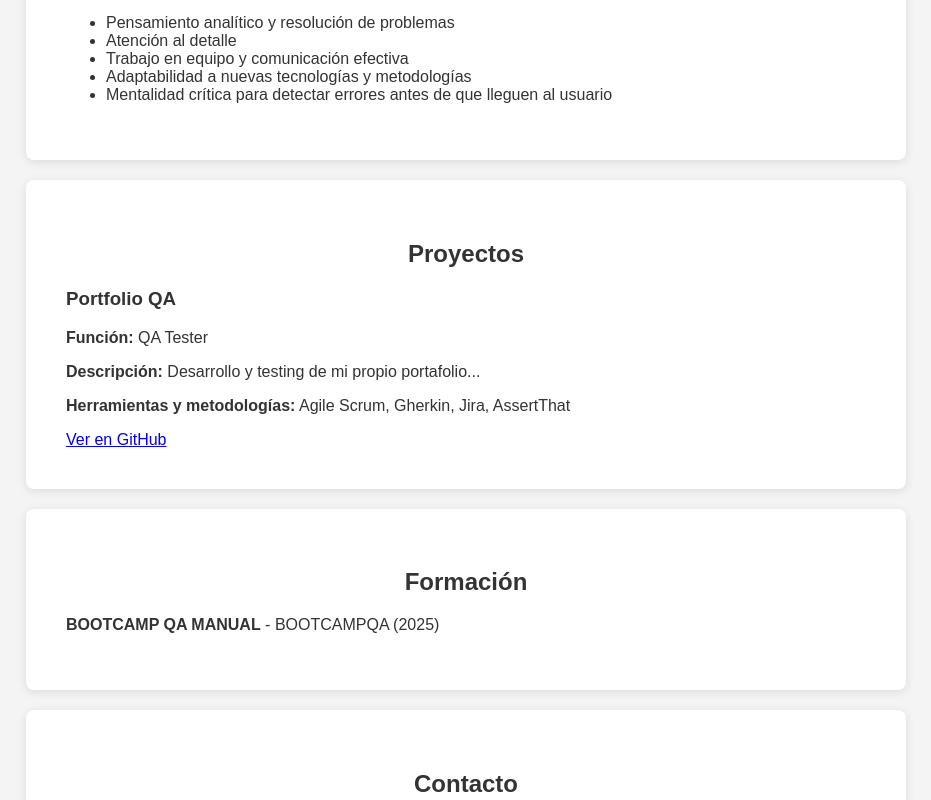
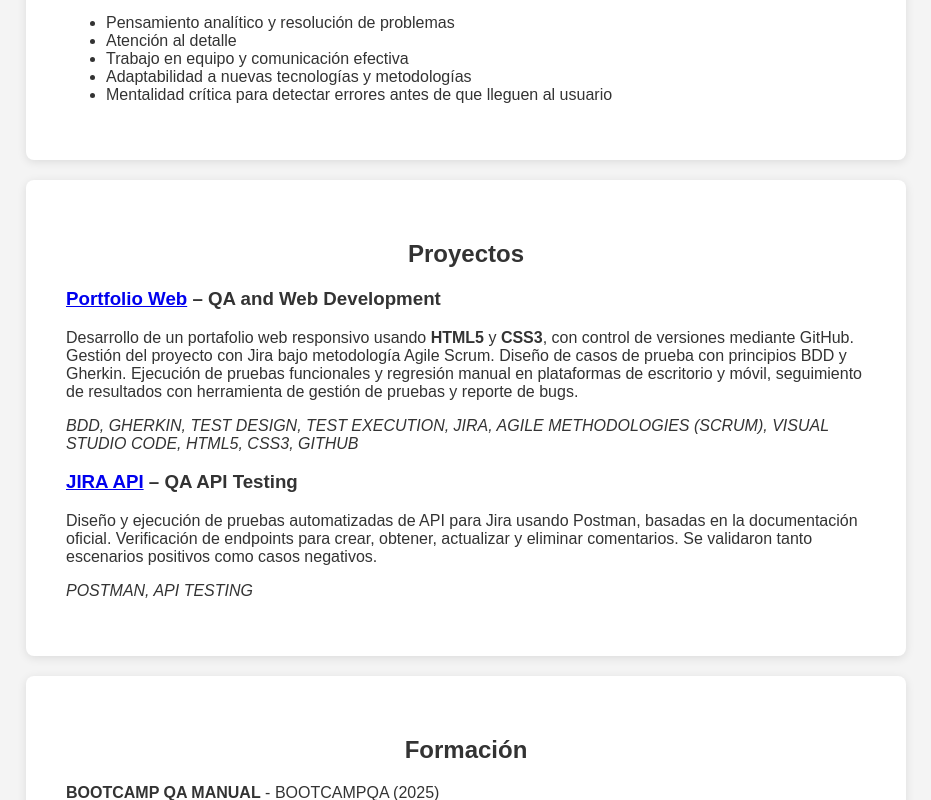
Before and after one commit to DavidBernardoQAOrganitation/portfolioqa, a plain HTML site: page index.html in a window 1280 px wide. Shown: the part 431-1231 px from the top of the page, without its empty margins (174-1105 px from the left). Drawn offline with Linux system fonts and the light colour scheme.

Commit message:
Update index.html

```diff
--- a/index.html
+++ b/index.html
@@ -86,14 +86,33 @@
         </ul>
     </section>
 
-    <section id="proyectos">
-        <h2>Proyectos</h2>
-        <div class="proyecto">
-            <h3>Portfolio QA</h3>
-            <p><strong>Función:</strong> QA Tester</p>
-            <p><strong>Descripción:</strong> Desarrollo y testing de mi propio portafolio...</p>
-            <p><strong>Herramientas y metodologías:</strong> Agile Scrum, Gherkin, Jira, AssertThat</p>
-            <a href="https://github.com/DavidBernardoQAOrganitation/portfolioqa" target="_blank">Ver en GitHub</a>
+    <section id="proyectos" class="projects">
+        <h2><i class="fa fa-folder-open"></i> Proyectos</h2>
+
+        <div class="project-item">
+            <h3>
+                <a href="https://github.com/DavidBernardoQAOrganitation/portfolioqa" target="_blank" rel="noopener noreferrer">Portfolio Web</a>
+                – <strong>QA and Web Development</strong>
+            </h3>
+            <p>
+                Desarrollo de un portafolio web responsivo usando <strong>HTML5</strong> y <strong>CSS3</strong>, con control de versiones mediante GitHub.
+                Gestión del proyecto con Jira bajo metodología Agile Scrum. Diseño de casos de prueba con principios BDD y Gherkin.
+                Ejecución de pruebas funcionales y regresión manual en plataformas de escritorio y móvil, seguimiento de resultados con herramienta de gestión de pruebas y reporte de bugs.
+            </p>
+            <p><em>BDD, GHERKIN, TEST DESIGN, TEST EXECUTION, JIRA, AGILE METHODOLOGIES (SCRUM), VISUAL STUDIO CODE, HTML5, CSS3, GITHUB</em></p>
+        </div>
+
+        <div class="project-item">
+            <h3>
+                <a href="https://yourwebsite.com" target="_blank" rel="noopener noreferrer">JIRA API</a>
+                – <strong>QA API Testing</strong>
+            </h3>
+            <p>
+                Diseño y ejecución de pruebas automatizadas de API para Jira usando Postman, basadas en la documentación oficial.
+                Verificación de endpoints para crear, obtener, actualizar y eliminar comentarios.
+                Se validaron tanto escenarios positivos como casos negativos.
+            </p>
+            <p><em>POSTMAN, API TESTING</em></p>
         </div>
     </section>
 
```
